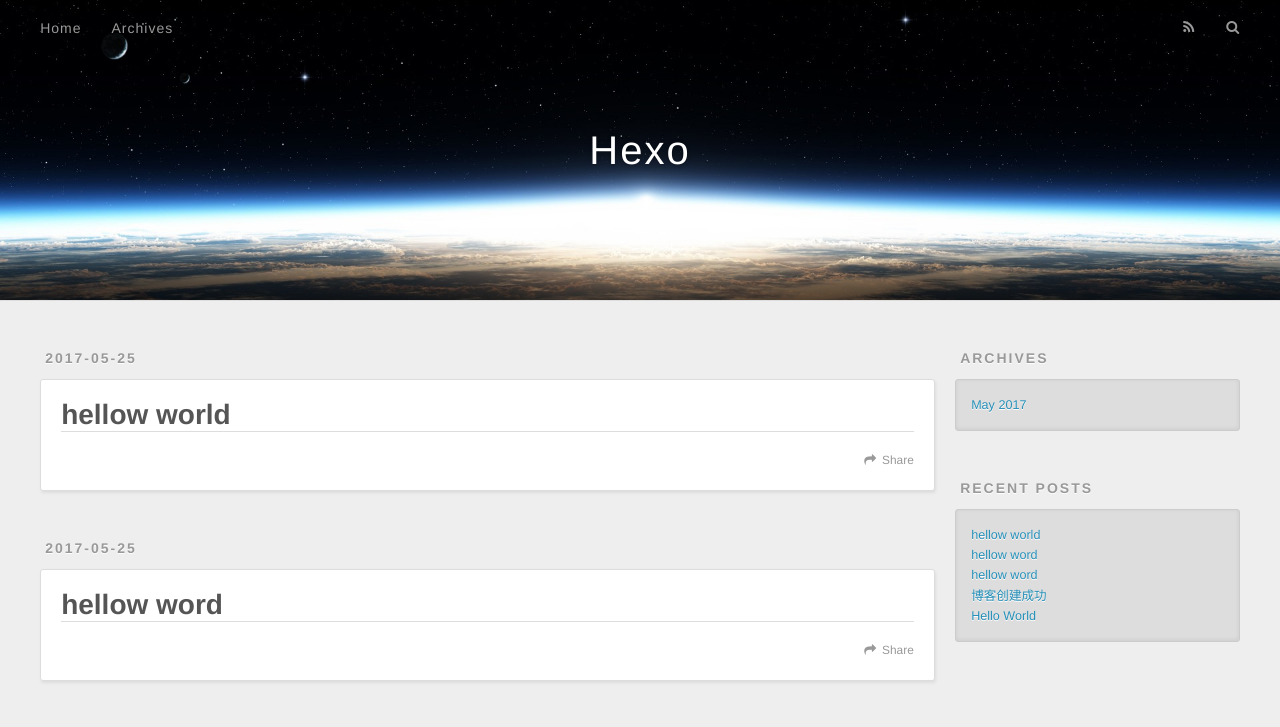
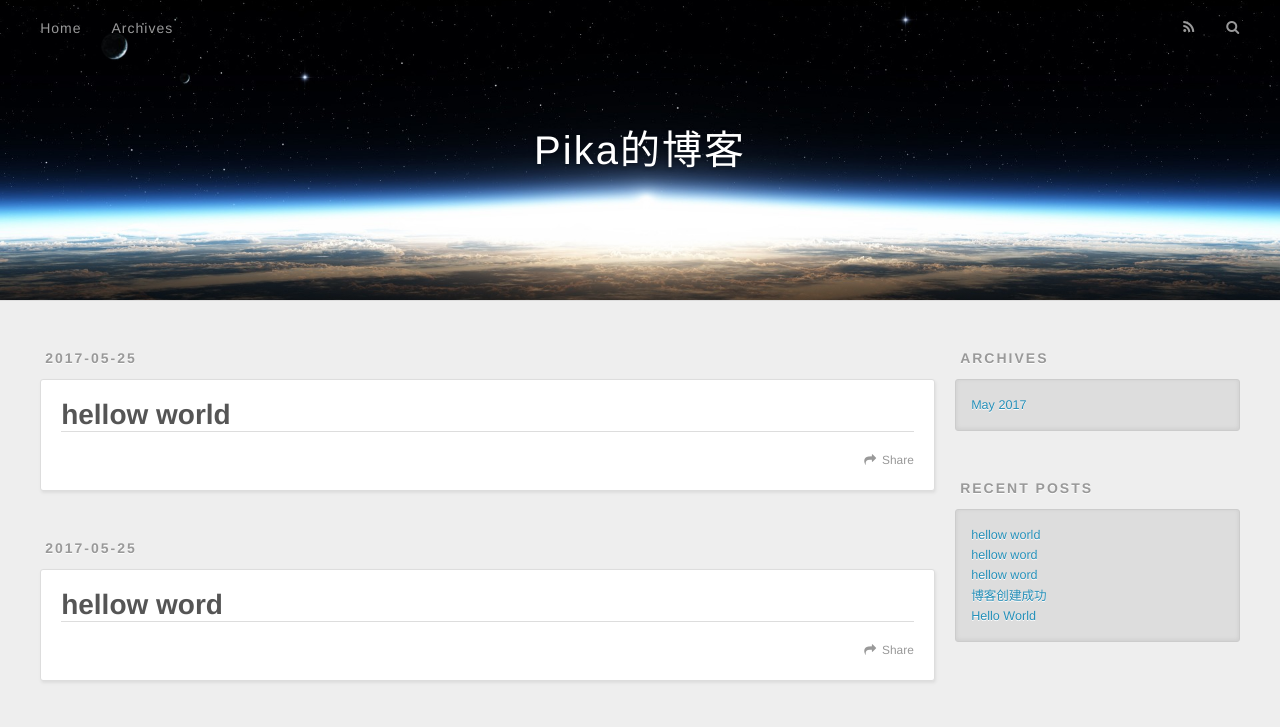
Before and after one commit to lizekun-pika/lizekun-pika.github.io, a plain HTML site: page index.html in a window 1280 px wide. Shown: the top 727 px of the page. Drawn offline with nearby package versions, Linux system fonts and the light colour scheme.

Commit message:
Site updated: 2017-05-25 18:21:22

```diff
--- a/index.html
+++ b/index.html
@@ -3,16 +3,16 @@
 <head>
   <meta charset="utf-8">
 
-  <title>Hexo</title>
+  <title>Pika的博客</title>
   <meta name="viewport" content="width=device-width, initial-scale=1, maximum-scale=1">
   <meta property="og:type" content="website">
-<meta property="og:title" content="Hexo">
+<meta property="og:title" content="Pika的博客">
 <meta property="og:url" content="http://lizekun-pika.com/index.html">
-<meta property="og:site_name" content="Hexo">
+<meta property="og:site_name" content="Pika的博客">
 <meta name="twitter:card" content="summary">
-<meta name="twitter:title" content="Hexo">
+<meta name="twitter:title" content="Pika的博客">
 
-    <link rel="alternate" href="/atom.xml" title="Hexo" type="application/atom+xml">
+    <link rel="alternate" href="/atom.xml" title="Pika的博客" type="application/atom+xml">
 
 
     <link rel="icon" href="/favicon.png">
@@ -33,7 +33,7 @@
   <div id="header-outer" class="outer">
     <div id="header-title" class="inner">
       <h1 id="logo-wrap">
-        <a href="/" id="logo">Hexo</a>
+        <a href="/" id="logo">Pika的博客</a>
       </h1>
 
     </div>
```
Also changed, not shown: 2017/05/25/hello-world/index.html (+4 -4 lines), 2017/05/25/但是为什么页面加载那么慢呢/index.html (+4 -4 lines), 2017/05/25/我的第一篇文章/index.html (+4 -4 lines), 2017/05/25/我的第二篇文章/index.html (+4 -4 lines), 2017/05/25/模棱两可/index.html (+4 -4 lines), archives/2017/05/index.html (+6 -6 lines), archives/2017/index.html (+6 -6 lines), archives/index.html (+6 -6 lines).
